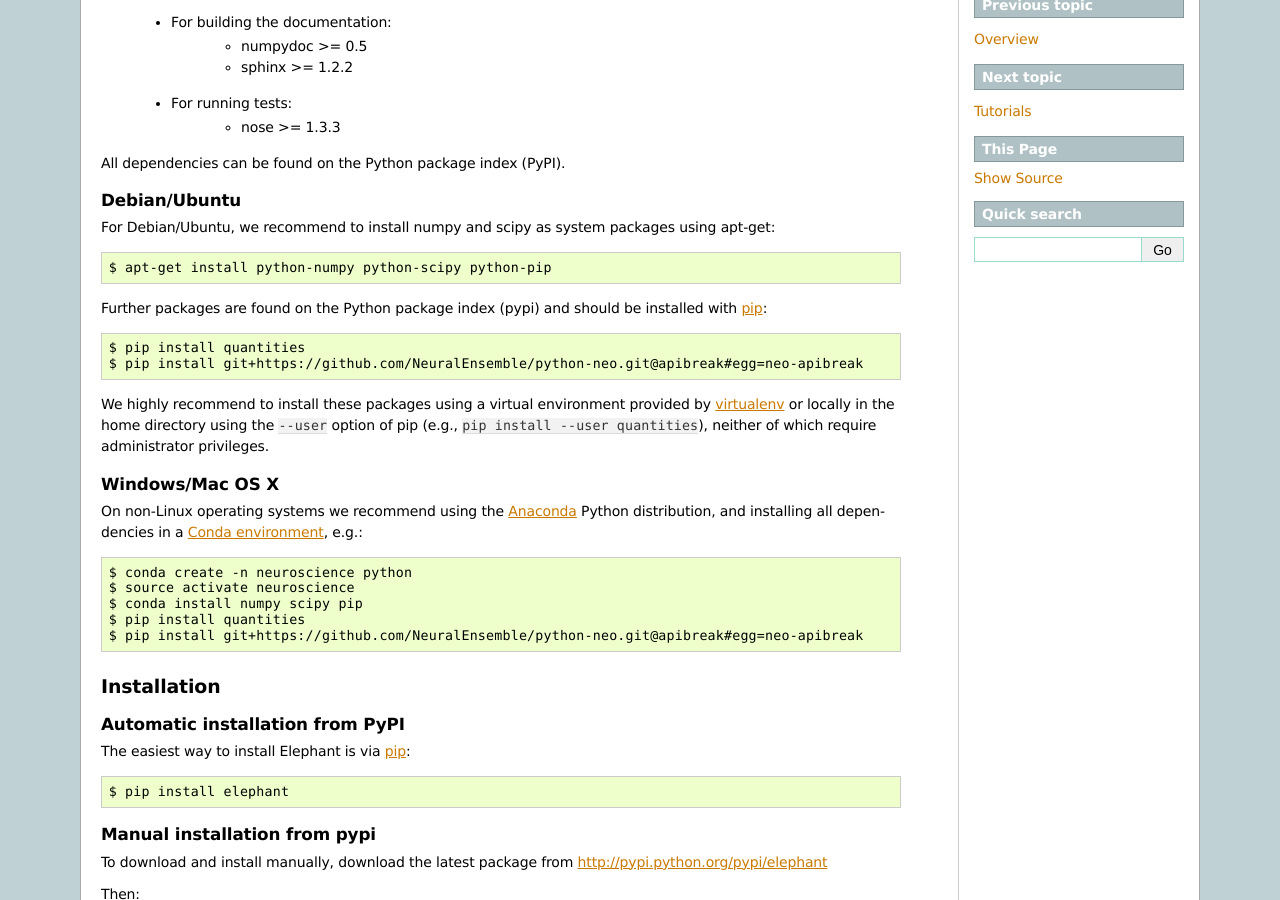
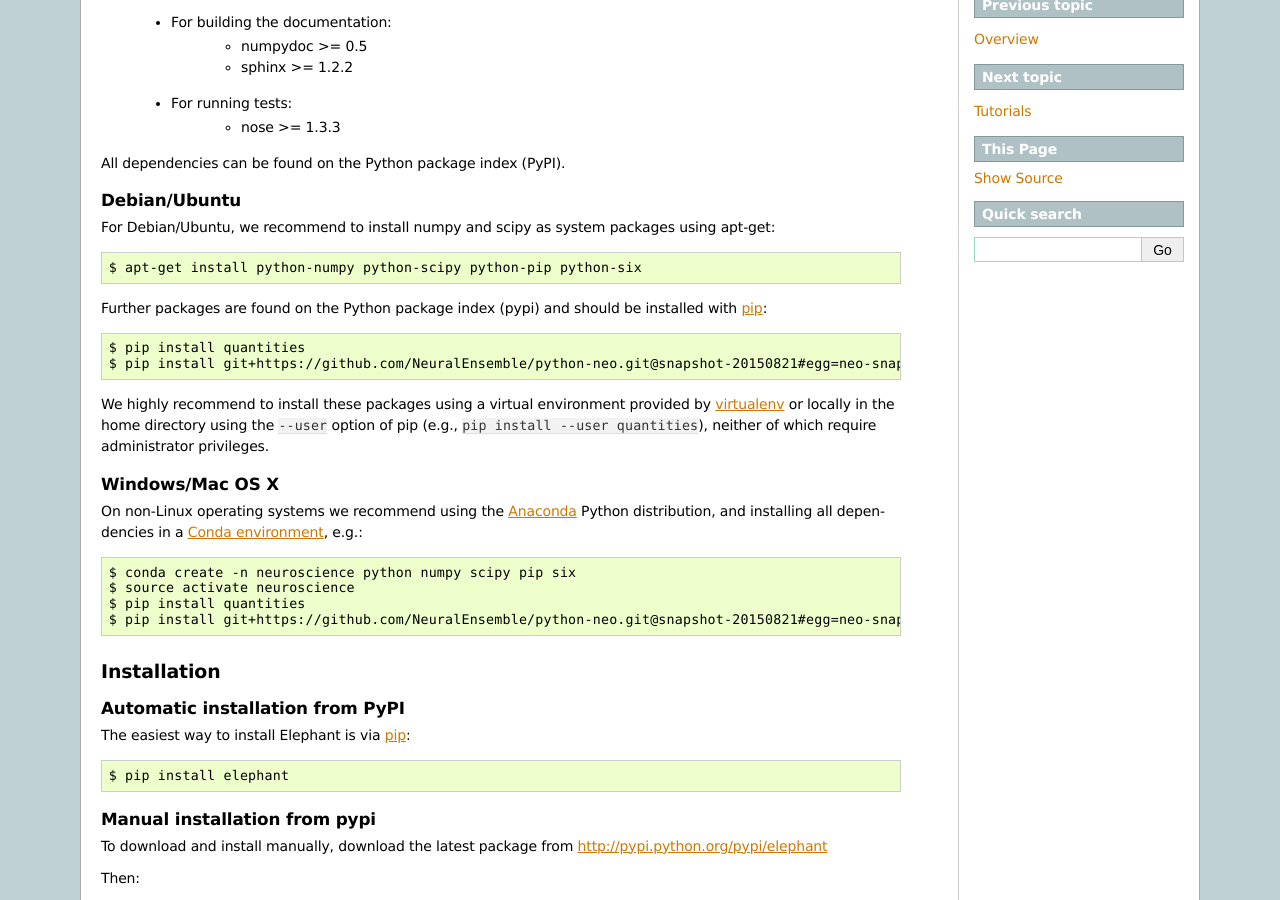
Before and after one commit to NeuralEnsemble/elephant, a Sphinx documentation site: the page built from doc/install.rst, in a window 1280 px wide and 900 px high, scrolled down 456 px. Built offline with Sphinx 7.4.7, drawn with Linux system fonts in a browser that asks for light colours; formulas are drawn with MathJax 3.

Commit message:
Updated documentation/requirements files to use a specific Neo snapshot.
(also added the `six` package, which is used by the `spectral` module).

```diff
--- a/doc/install.rst
+++ b/doc/install.rst
@@ -35,12 +35,12 @@ Debian/Ubuntu
 -------------
 For Debian/Ubuntu, we recommend to install numpy and scipy as system packages using apt-get::
 
-    $ apt-get install python-numpy python-scipy python-pip
+    $ apt-get install python-numpy python-scipy python-pip python-six
 
 Further packages are found on the Python package index (pypi) and should be installed with pip_::
 
     $ pip install quantities
-    $ pip install git+https://github.com/NeuralEnsemble/python-neo.git@apibreak#egg=neo-apibreak
+    $ pip install git+https://github.com/NeuralEnsemble/python-neo.git@snapshot-20150821#egg=neo-snapshot-20150821
 
 We highly recommend to install these packages using a virtual environment provided by virtualenv_ or locally in the home directory using the ``--user`` option of pip (e.g., ``pip install --user quantities``), neither of which require administrator privileges.
 
@@ -49,11 +49,10 @@ Windows/Mac OS X
 
 On non-Linux operating systems we recommend using the Anaconda_ Python distribution, and installing all dependencies in a `Conda environment`_, e.g.::
 
-    $ conda create -n neuroscience python
+    $ conda create -n neuroscience python numpy scipy pip six
     $ source activate neuroscience
-    $ conda install numpy scipy pip
     $ pip install quantities
-    $ pip install git+https://github.com/NeuralEnsemble/python-neo.git@apibreak#egg=neo-apibreak
+    $ pip install git+https://github.com/NeuralEnsemble/python-neo.git@snapshot-20150821#egg=neo-snapshot-20150821
 
 
 Installation
@@ -103,6 +102,6 @@ To install the latest version of Elephant from the Git repository::
 .. _`neo`: http://pypi.python.org/pypi/neo
 .. _`pip`: http://pypi.python.org/pypi/pip
 .. _`virtualenv`: https://virtualenv.pypa.io/en/latest/
-.. _`this snapshot`: https://github.com/NeuralEnsemble/python-neo/archive/apibreak.zip
+.. _`this snapshot`: https://github.com/NeuralEnsemble/python-neo/archive/snapshot-20150821.zip
 .. _Anaconda: http://continuum.io/downloads
 .. _`Conda environment`: http://conda.pydata.org/docs/faq.html#creating-new-environments
--- a/doc/requirements.txt
+++ b/doc/requirements.txt
@@ -1,7 +1,7 @@
 # Requirements for building documentation
 numpy>=1.8.2
 quantities>=0.10.1
--e git+https://github.com/NeuralEnsemble/python-neo.git@b460ff871babf1aa2cb61c2908f0d7a2ce361f8d#egg=neo-apibreak
+-e git+https://github.com/NeuralEnsemble/python-neo.git@snapshot-20150821#egg=neo-snapshot-20150821
 scipy>=0.14.0
 numpydoc
 sphinx
--- a/requirements.txt
+++ b/requirements.txt
@@ -1,8 +1,9 @@
 # essential
-neo==0.4.0
+-e git+https://github.com/NeuralEnsemble/python-neo.git@snapshot-20150821#egg=neo-snapshot-20150821
 numpy>=1.8.2
 quantities>=0.10.1
 scipy>=0.14.0
+six
 # optional
 #pandas>=0.14.1
 # for building documentation
```
Also changed, not shown: 1 other file.
